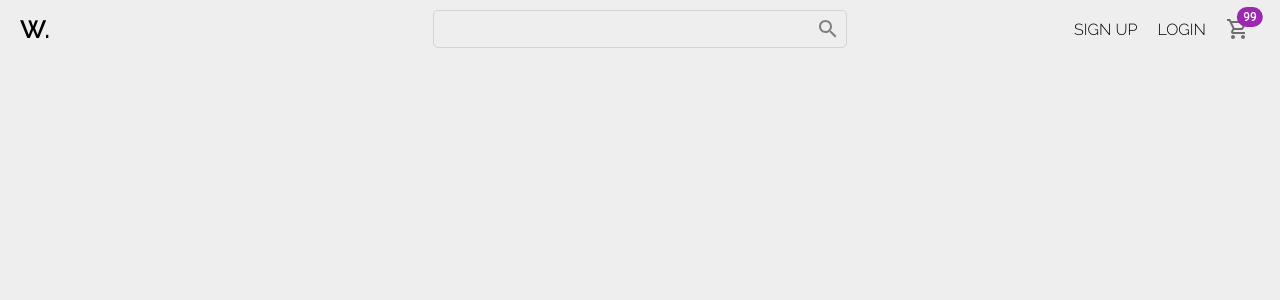
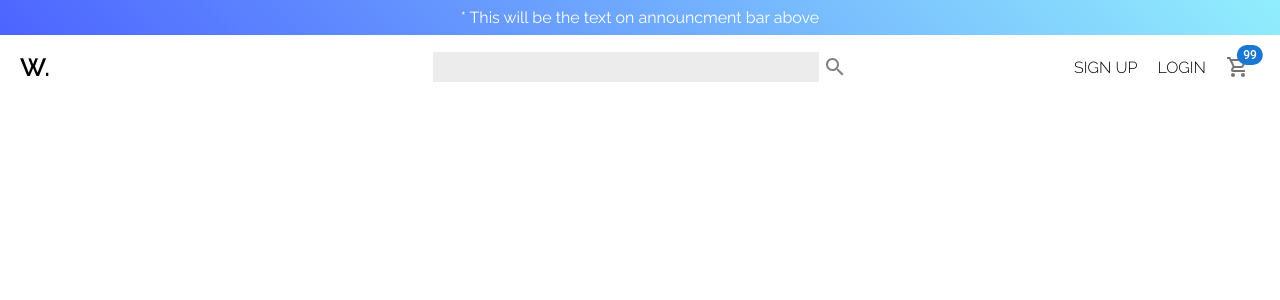
Before and after one commit to AEmin321/e-commerce-app, a React (Vite) app in the folder front-end/: page / in a window 1280 px wide. Shown: the top 300 px of the page. Built offline with nearby package versions, Linux system fonts and the light colour scheme.

Commit message:
Added the annoucement bar ui

```diff
--- /dev/null
+++ b/front-end/src/components/Announcement.jsx
@@ -0,0 +1,19 @@
+import styled from 'styled-components'
+
+const Container = styled.div`
+    height: 35px;
+    background: linear-gradient(45deg, hsla(232, 100%, 65%, 1) 0%, hsla(188, 96%, 78%, 1) 100%);
+    display: flex;
+    align-items: center;
+    justify-content: center;
+    color: white;
+`
+
+const Announcement = () => {
+  return (
+    <Container>* This will be the text on announcment bar above</Container>
+
+  )
+}
+
+export default Announcement
--- a/front-end/src/components/Navbar.jsx
+++ b/front-end/src/components/Navbar.jsx
@@ -1,6 +1,6 @@
-import { Search, ShoppingCartOutlined } from "@mui/icons-material"
-import Badge from '@mui/material/Badge';
-import styled from "styled-components"
+import { Search, ShoppingCartOutlined } from '@mui/icons-material'
+import Badge from '@mui/material/Badge'
+import styled from 'styled-components'
 
 
     const Container = styled.div`
@@ -10,7 +10,7 @@ import styled from "styled-components"
       display: flex;
       justify-content: space-between;
       align-items: center;
-      padding: 10px 20px;
+      padding: 15px 20px;
     `
 
     const Right = styled.div`
@@ -32,18 +32,22 @@ import styled from "styled-components"
     `
 
     const SearchContainer = styled.div`
-      border: 1px solid lightgray;
-      border-radius: 5px;
       display: flex;
       align-items: center;
-      padding: 6px;
     `
 
     const Input = styled.input`
       border: none;
+      background-color: #ececec;
+      padding: 7px 10px;
+      /* border-radius: 10px; */
       outline: none;
-      background-color: transparent;
+      margin-right: 4px;
       flex: 1;
+
+      &:focus {
+        border: 1px solid #4E65FF;
+      }
     `
 
     const Left = styled.div`
@@ -65,14 +69,14 @@ const Navbar = () => {
         <Middle>
           <SearchContainer>
             <Input />
-            <Search style={{color:"gray" , cursor:"pointer"}}/>
+            <Search style={{color:"gray", cursor:"pointer"}}/>
           </SearchContainer>
         </Middle>
         <Right>
           <MenuItem>SIGN UP</MenuItem>
           <MenuItem>LOGIN</MenuItem>
           <MenuItem>
-            <Badge badgeContent={99} color="secondary">
+            <Badge badgeContent={99} color="primary">
               <ShoppingCartOutlined color="action" />
             </Badge>
           </MenuItem>
--- a/front-end/src/index.css
+++ b/front-end/src/index.css
@@ -1,8 +1,5 @@
 * {
   font-family: "Raleway", sans-serif;
   margin: 0;
+  box-sizing: border-box;
 }
-
-html {
-  background-color: #EEEEEE;
-}
--- a/front-end/src/pages/Home.jsx
+++ b/front-end/src/pages/Home.jsx
@@ -1,9 +1,11 @@
 import Navbar from '../components/Navbar'
+import Announcement from '../components/Announcement'
 
 const Home = () => {
   return (
     <div>
-        <Navbar />
+      <Announcement />
+      <Navbar />
     </div>
   )
 }
```
